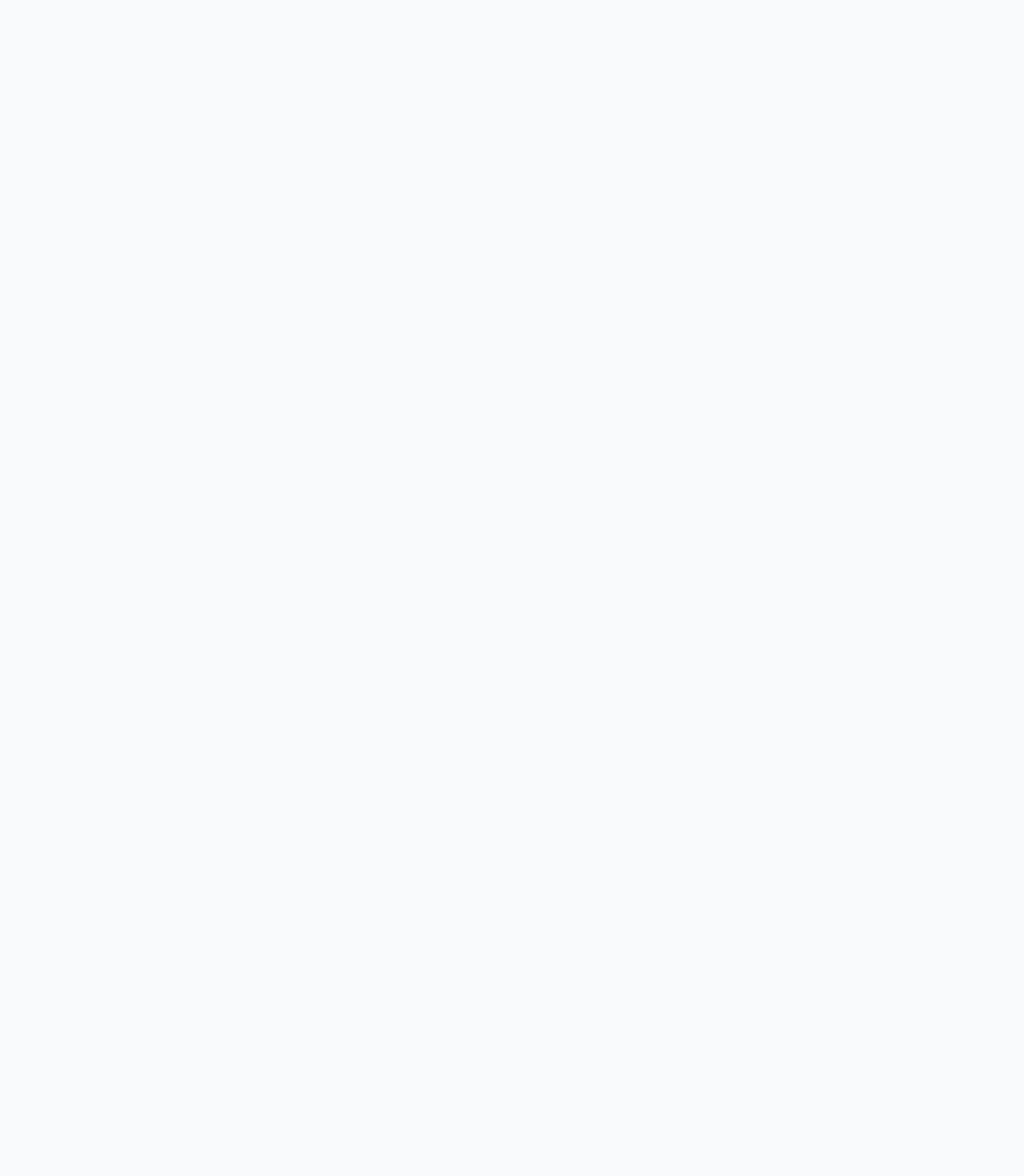
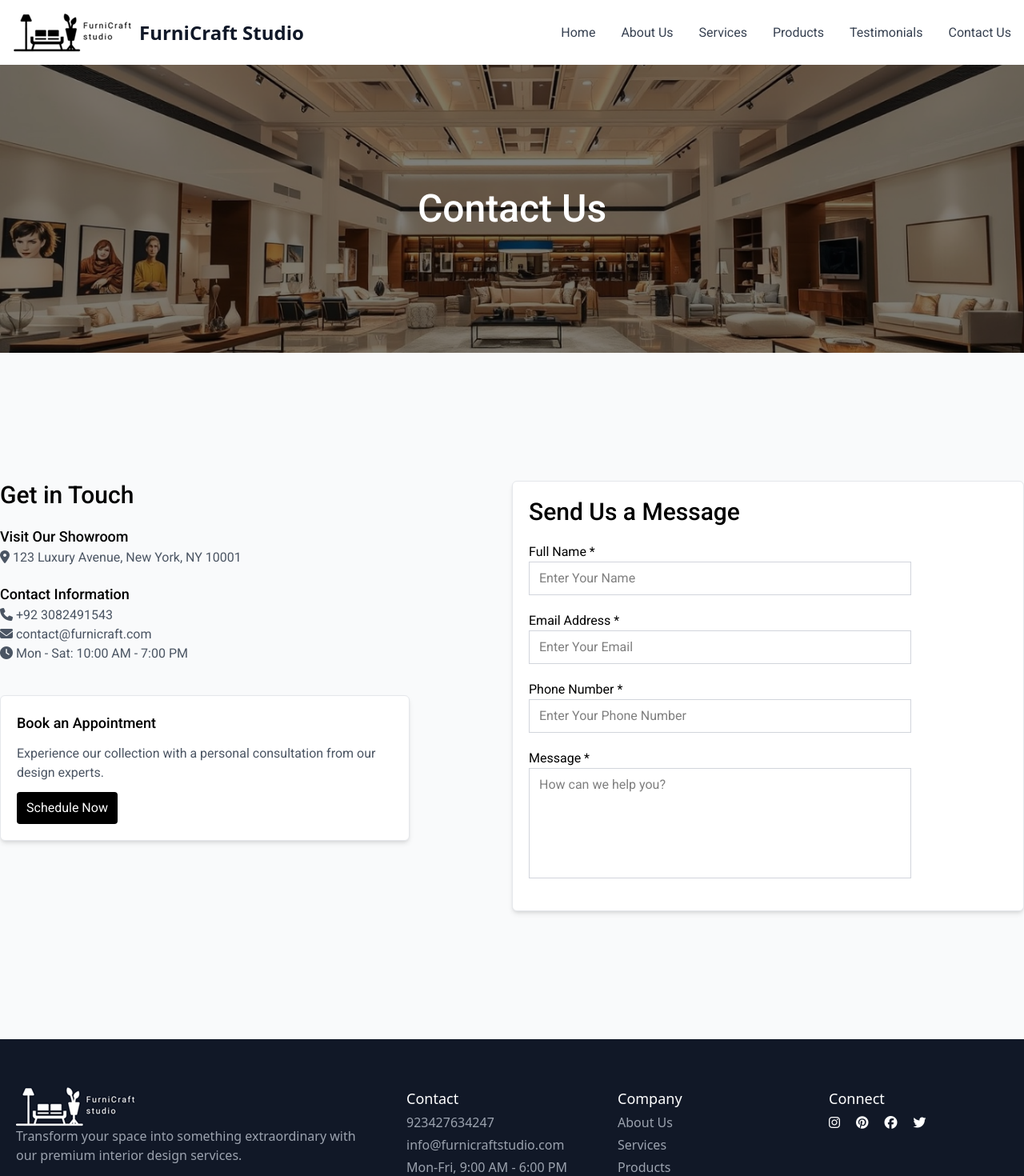
Before and after one commit to Bilal-19/FurniCraft-Studio, a React (Vite) app: page /contact in a window 1280 px wide. Before the commit this address had no page. Shown: the top 1470 px of the page at 80% size. Before the commit the page ends 800 px from the top, so only its background shows below. Built offline with nearby package versions, Linux system fonts and the light colour scheme; a web font is replaced by a local one.

Commit message:
Created contact us page.

```diff
--- a/src/App.jsx
+++ b/src/App.jsx
@@ -5,6 +5,7 @@ import About from "./Pages/About"
 import Services from "./Pages/Services"
 import Products from "./Pages/Products"
 import Testimonials from "./Pages/Testimonials"
+import Contact from "./Pages/Contact"
 
 function App() {
 
@@ -17,6 +18,7 @@ function App() {
       <Route path="/services" element={<Services/>}></Route>
       <Route path="/products" element={<Products/>}></Route>
       <Route path="/testimonials" element={<Testimonials/>}></Route>
+      <Route path="/contact" element={<Contact/>}></Route>
     </Routes>
     </BrowserRouter>
     </>
--- a/src/Components/Header.jsx
+++ b/src/Components/Header.jsx
@@ -56,7 +56,7 @@ export default function Header() {
                             </NavLink>
                         </li>
                         <li>
-                            <NavLink to="/" className="block py-2 hover:underline underline-offset-4">
+                            <NavLink to="/contact" className="block py-2 hover:underline underline-offset-4">
                                 Contact Us
                             </NavLink>
                         </li>
--- /dev/null
+++ b/src/Pages/Contact.jsx
@@ -0,0 +1,67 @@
+import React from "react"
+import Header from "../Components/Header"
+import Footer from "../Components/Footer"
+
+export default function Contact() {
+    return (
+        <>
+            <Header />
+
+            <div className="relative w-full bg-[url('/contact-banner.png')] bg-cover h-40 md:h-90 flex flex-col items-center justify-center">
+                <div className="absolute inset-0 bg-black/50"></div>
+                <h2 className="absolute ff-roboto text-white font-medium text-3xl md:text-5xl">Contact Us</h2>
+            </div>
+
+            <div className="my-20 md:my-40 container mx-auto flex flex-col md:flex-row">
+                <div className="w-80 mx-auto md:w-1/2 ff-roboto">
+                    <h4 className="font-medium text-xl md:text-3xl">Get in Touch</h4>
+
+                    <h6 className="md:text-lg font-medium mt-5">Visit Our Showroom</h6>
+                    <p className="text-[#4B5563]"><i className="fa-solid fa-location-dot"></i> 123 Luxury Avenue, New York, NY 10001</p>
+
+                    <h6 className="md:text-lg font-medium mt-5">Contact Information</h6>
+                    <p className="text-[#4B5563]"><i className="fa-solid fa-phone"></i> +92 3082491543</p>
+                    <p className="text-[#4B5563]"><i className="fa-solid fa-envelope"></i> contact@furnicraft.com</p>
+                    <p className="text-[#4B5563]"><i className="fa-solid fa-clock"></i> Mon - Sat: 10:00 AM - 7:00 PM</p>
+
+                    <div className="border border-gray-200 rounded-md shadow-md p-5 bg-white my-10 md:w-4/5">
+                        <h4 className="font-medium text-lg mb-3">Book an Appointment</h4>
+                        <p className="text-[#4B5563] mb-3">
+                            Experience our collection with a personal consultation from our design
+                            experts.
+                        </p>
+                        <button className="bg-black text-white px-3 py-2 rounded">Schedule Now</button>
+                    </div>
+                </div>
+
+                <div className="w-80 mx-auto md:w-1/2 bg-white border border-gray-200 p-5 rounded-md ff-roboto shadow-md">
+                    <h4 className="font-medium text-xl md:text-3xl">Send Us a Message</h4>
+
+                    <form action="">
+                        <div className="flex flex-col md:w-4/5 my-5">
+                            <label htmlFor="fname">Full Name *</label>
+                            <input type="text" name="fname" id="fname" className="focus:outline-none border border-gray-300 px-3 py-2" placeholder="Enter Your Name" />
+                        </div>
+
+                        <div className="flex flex-col md:w-4/5 my-5">
+                            <label htmlFor="emailAddress">Email Address *</label>
+                            <input type="email" name="emailAddress" id="emailAddress" className="focus:outline-none border border-gray-300 px-3 py-2" placeholder="Enter Your Email" />
+                        </div>
+
+                        <div className="flex flex-col md:w-4/5 my-5">
+                            <label htmlFor="phoneNumber">Phone Number *</label>
+                            <input type="text" name="phoneNumber" id="phoneNumber" className="focus:outline-none border border-gray-300 px-3 py-2" placeholder="Enter Your Phone Number" />
+                        </div>
+
+                        <div className="flex flex-col md:w-4/5 my-5">
+                            <label htmlFor="message">Message *</label>
+                            <textarea name="message" id="message" className="focus:outline-none border border-gray-300 px-3 py-2 resize-none" rows="5" placeholder="How can we help you?"></textarea>
+                        </div>
+                    </form>
+                </div>
+            </div>
+
+            <Footer />
+        </>
+    )
+}
```
Also changed, not shown: public/contact-banner.png (added).
